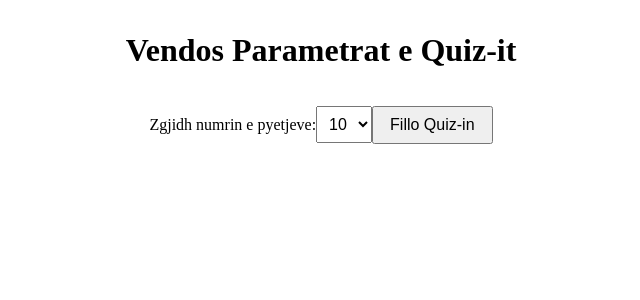
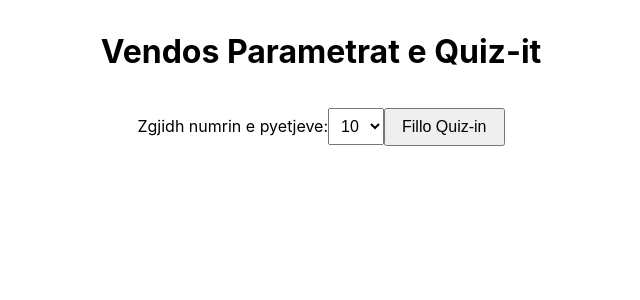
Before and after one commit to kennyhaggard/bible_quiz, a Vue app: page / in a window 1280 px wide. Shown: the top 300 px of the page, without its empty margins (319-959 px from the left). Built offline with nearby package versions, Linux system fonts and the light colour scheme.

Commit message:
desing update

```diff
--- a/src/App.vue
+++ b/src/App.vue
@@ -28,3 +28,14 @@
     <Quiz v-else />
   </div>
 </template>
+
+<style>
+
+html, body {
+  margin: 0;
+  padding: 0;
+  font-family: -apple-system, BlinkMacSystemFont, "Segoe UI",
+               "Roboto", "Helvetica Neue", Arial, sans-serif;
+}
+
+</style>
```
